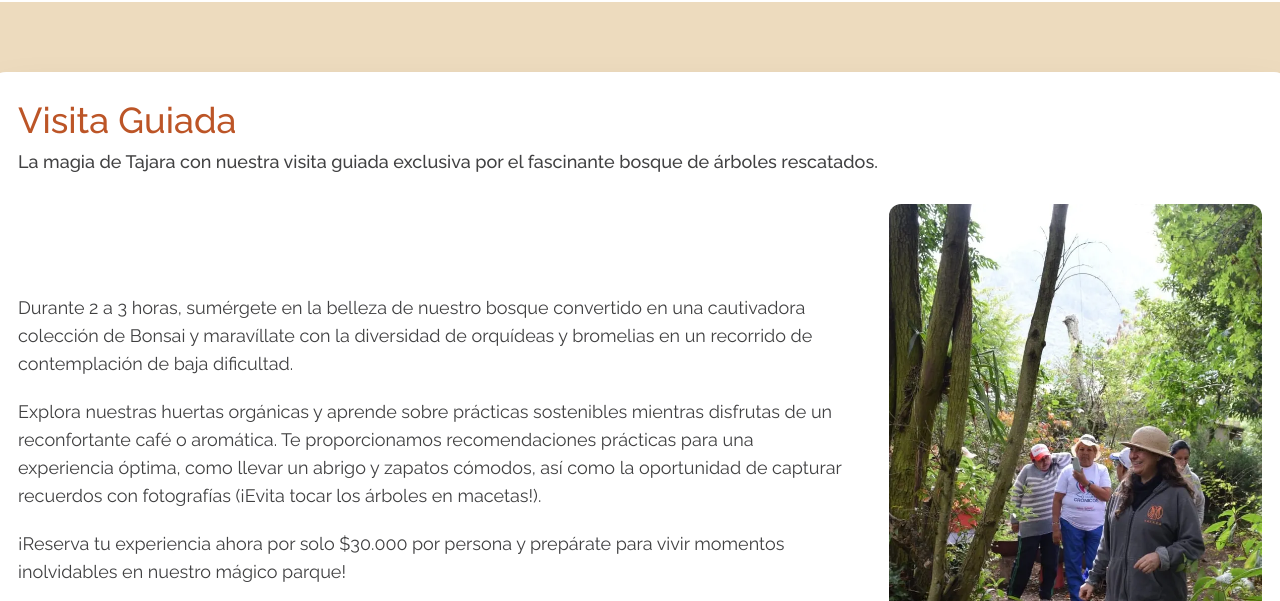
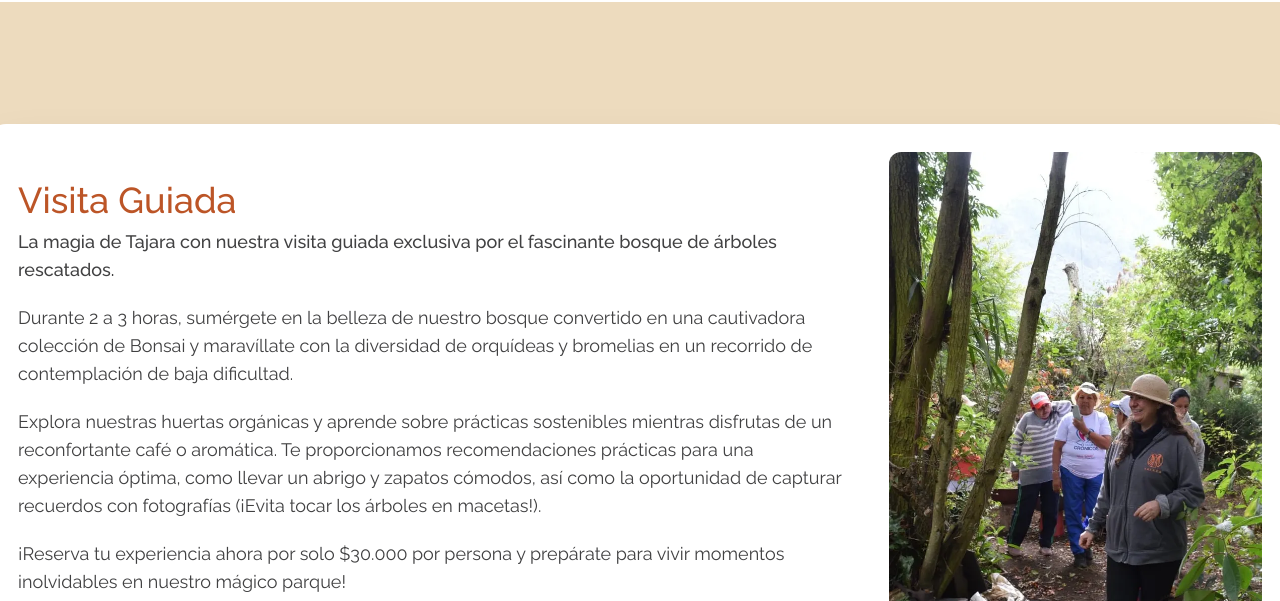
Before and after one commit to valentinavillegasc/Tajara, an Astro site: page /servicio/1 in a window 1280 px wide. Shown: the part 199-800 px from the top of the page. Built offline with nearby package versions, Linux system fonts and the light colour scheme; Astro itself is replaced by a stand-in of ours.

Commit message:
correccion de espacios

```diff
--- a/src/components/DetailServicio.astro
+++ b/src/components/DetailServicio.astro
@@ -16,10 +16,10 @@ const { title,subtitle, descripción,imagen,precios,link } = Astro.props
 
  <div class="absolute top-1/2 left-1/2 transform -translate-x-1/2 -translate-y-1/2 z-20 bg-white max-w-max p-2 m-auto rounded-2xl flex flex-row shadow-2xl lg:w-[1300px] sm:w-[900px]">
     <div class=" flex flex-col">
-        <h1 class="lg:text-4xl sm:text-6xl text-primaryDark m-5 mb-2 text-left font-medium">{title}</h1>
-        <h2 class="lg:text-lg sm:text-2xl text-secondaryDark ml-5 mb-2 font-medium">{subtitle}</h2>
         <div class="flex lg:flex-row sm:flex-col items-center">
             <div>
+                <h1 class="lg:text-4xl sm:text-6xl text-primaryDark m-5 mb-2 text-left font-medium">{title}</h1>
+                <h2 class="lg:text-lg sm:text-2xl text-secondaryDark ml-5 mb-2 font-medium">{subtitle}</h2>
                 {descripción.map(descrip => {return <p class="lg:text-lg sm:text-2xl text-secondaryDark m-5">{descrip}</p> })}
                 <p class="lg:text-lg sm:text-2xl  text-secondaryDark m-5">{precios}</p>
                 {link && <a class="lg:text-lg sm:text-2xl  text-secondaryDark m-5 underline" href={link}>Reserva tu visita</a>}
```
